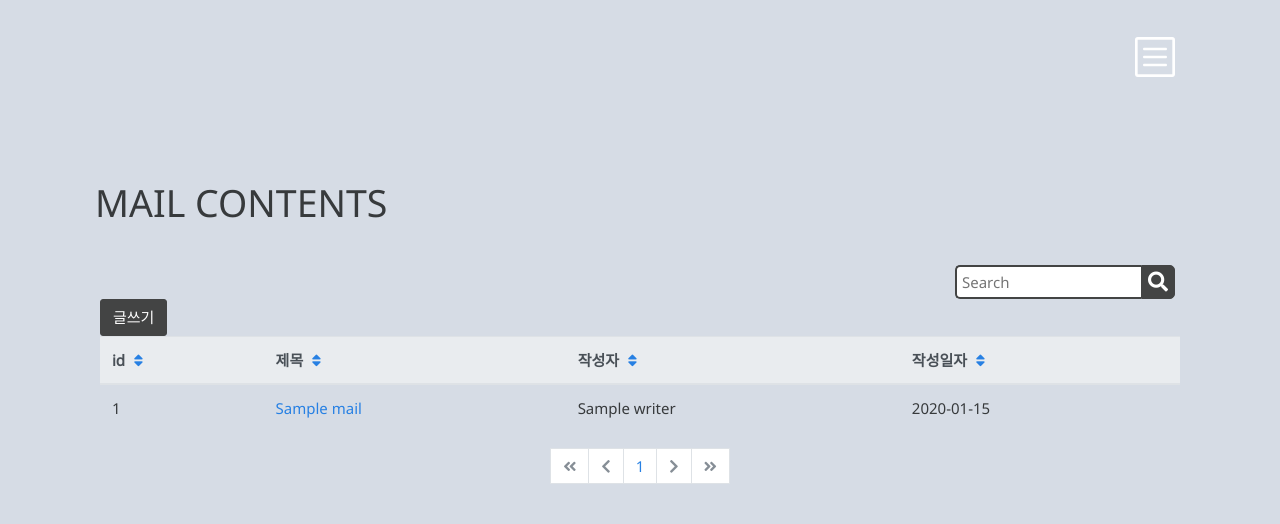
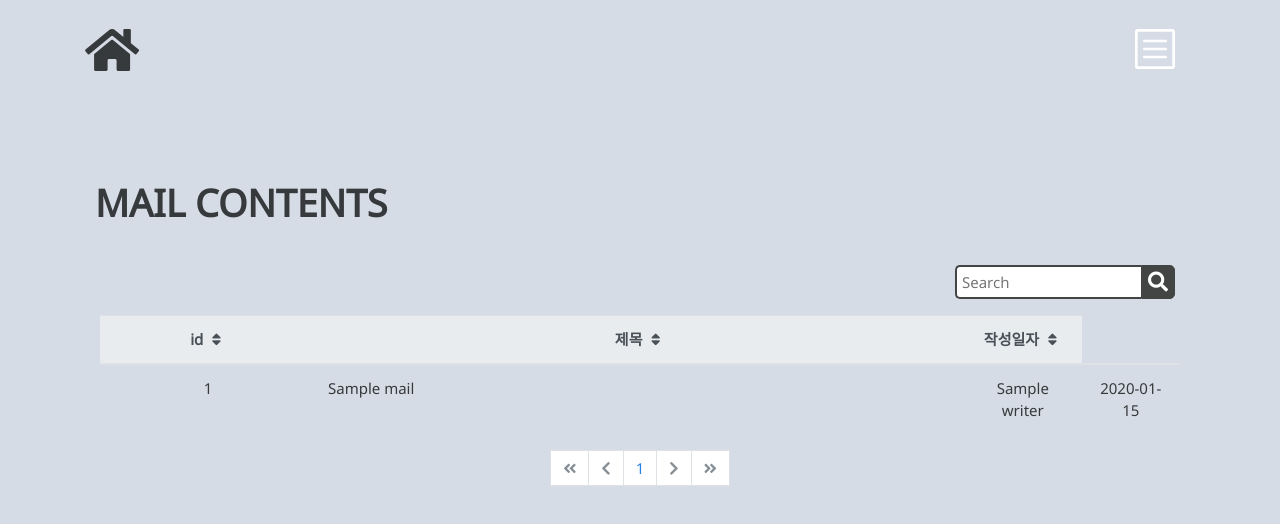
Before and after one commit to MH-Lee/connecting_box, a Django app: template templates/emailboard/email_list.html in a window 1280 px wide. Shown: the top 524 px of the page. Run offline with Django 3.2, Linux system fonts and the light colour scheme; the template is opened without the code that fills it: most values are stand-ins (such as "Sample title", 1, 10 or a date in 2020); some libraries are stand-ins or nearby versions.

Commit message:
mail contents

```diff
--- a/contents/forms.py
+++ b/contents/forms.py
@@ -5,10 +5,10 @@ class MailBoard(forms.Form):
         error_messages = {
             'required':'제목을 입력해주세요'
         },
-        max_length=128, label="제목")
+        max_length=200, label="제목")
     contents = forms.CharField(
         error_messages = {
             'required':'내용을 입력해주세요'
         },
         widget = forms.Textarea, label = "내용")
-    tags = forms.CharField(required=False, label="태그")
+    # tags = forms.CharField(required=False, label="태그")
--- a/contents/urls.py
+++ b/contents/urls.py
@@ -4,5 +4,6 @@ from . import views
 urlpatterns = [
     # path('rescue_list/', views.rescue_list, name='rescue_list'),
     path('mail_list/', views.email_list, name='email_list'),
-    # path('mail_detail/<int:pk>', views., name='mail_detail'),
+    path('mail_write/', views.mail_contents_write, name='email_write'),
+    path('mail_detail/<int:pk>', views.mail_contents_detail, name='mail_detail'),
 ]
--- /dev/null
+++ b/static/css/email_contents.css
@@ -0,0 +1,13 @@
+.subtitle h1 {
+    padding: 10px;
+    padding-bottom: 2rem;
+    padding-top: 2rem;
+    text-transform: uppercase;
+}
+.flex-table {
+    padding-top: 3rem;
+}
+
+.subtitle form {
+    padding-bottom: 1rem;
+}
--- a/static/css/email_list.css
+++ b/static/css/email_list.css
@@ -1,13 +1,3 @@
-.subtitle h1 {
-    padding: 10px;
-    padding-bottom: 2rem;
-    padding-top: 2rem;
-    text-transform: uppercase;
-}
-.flex-table {
-    padding-top: 3rem;
-}
-
 .subtitle form .searchTerm{
     /* width: 100%; */
     border: 2px solid rgb(67, 68, 68);
@@ -37,19 +27,53 @@
     font-size: 20px;
 }
 
-.flex-table .col-lg-12  button {
-    border-radius: 3px 3px;
-    background: rgb(67, 68, 68);
-    border: 1px solid rgb(67, 68, 68);
-}
-
 .flex-table .col-lg-12 table {
     width: 100%;
 }
 
 
+td {
+    /* width:520px; */
+        table-layout:fixed;
+         word-wrap:break-word;
+  }
+    .index {
+        text-align: center;
+        width: 10%;
+    }
+    .center {
+        text-align: center;
+        table-layout:fixed;
+        word-break: keep-all;
+        width: 50%;
+    }
+    .hide {
+      text-align: center;
+    }
+
+
+
+@media screen and (min-width: 768px) and (max-width:1460px){
+        .col-lg-12 table th:nth-child(3){
+            display: none;
+        }
+        .col-lg-12 table .index {
+            width: 20%;
+        }
+        .col-lg-12 table  .center {
+                width: 60%;
+        }
+    }
+
 @media only screen and (max-width: 786px) {
-    .flex-table .col-lg-12 table .hide{
+    .col-lg-12 table .hide{
         display: none;
     }
+
+    .col-lg-12 table .index {
+            width: 20%;
+    }
+    .col-lg-12 table  .center {
+            width: 80%;
+    }
 }
--- /dev/null
+++ b/static/css/email_write.css
@@ -0,0 +1,3 @@
+.form-control {
+    border-radius: 5px;
+}
--- a/static/css/login.css
+++ b/static/css/login.css
@@ -7,10 +7,6 @@
     border: 1px solid rgb(39, 38, 38);
 }
 
-.btn {
-    border-radius: 5px;
-}
-
 @media(max-width: 768px) {
     .container-login {
         padding: 2rem 3rem;
--- a/static/css/style.css
+++ b/static/css/style.css
@@ -2,6 +2,36 @@ body {
     font-family: 'Noto Sans', sans-serif;
     background-color: #d6dce5;
   }
+
+.btn {
+    border-radius: 3px 3px;
+    background: rgb(67, 68, 68);
+    border: 1px solid rgb(67, 68, 68);
+}
+
+.btn:hover {
+  background-color: black;
+  border: solid 1px black;
+}
+
+a {
+  color: inherit;
+  cursor:pointer;
+  text-decoration: none;
+}
+a:hover{
+  color:rgb(67, 68, 68);
+}
+
+h1 {
+  font-weight: bold;
+  text-transform: uppercase;
+}
+
+label {
+  font-weight: bold;
+  font-size: 20px;
+}
 
 .container .nav-toggle {
   display: flex;
@@ -9,7 +39,18 @@ body {
   /* background-color: blue; */
   width: 100%;
 }
-
+.nav-toggle .home {
+  width: 70%;
+}
+.home .icon {
+ display: flex;
+ justify-content: flex-start;
+ align-items: center;
+ height: 100%;
+}
+.icon i {
+  font-size: 48px
+}
 .nav-toggle header {
     /* background-color: #254a81; */
     color: white;
@@ -54,7 +95,7 @@ body {
   .menuBtn img {
     height: 40px;
     position: relative;
-    top: 13px;
+    top: 5px;
   }
 
   @media ( max-width: 768px ) {
@@ -63,7 +104,6 @@ body {
     }
   }
 
-
   @media screen and (min-width: 768px) and (max-width:1460px){
     .nav-toggle header {
       width: 50%;
--- a/templates/emailboard/_base.html
+++ b/templates/emailboard/_base.html
@@ -1,13 +1,14 @@
 {% extends "../index.html" %}
 {% load static from staticfiles %}
 {% block css %}
+<link href="{% static 'css/email_contents.css' %}" rel="stylesheet">
 <link href="{% static 'css/email_list.css' %}" rel="stylesheet">
 {% endblock %}
 
 {% block contents %}
 <div class="flex-table">
     <div class="subtitle">
-        <h1>{% block title %}Mail Contents {% endblock %}</h1>
+        <h1>{% block title %}{% endblock %}</h1>
         {% block search %}{% endblock %}
     </div>
     <div class="col-lg-12">
--- a/templates/emailboard/email_list.html
+++ b/templates/emailboard/email_list.html
@@ -1,7 +1,7 @@
 {% extends "emailboard/_base.html" %}
 {% load static from staticfiles %}
 
-
+{% block title %}Mail Contents{% endblock %}
 {% block search %}
 <form class="form-inline my-2 my-lg-0 justify-content-end"  method="GET" action="{% url 'email_list' %}">
   {% csrf_token %}
@@ -13,36 +13,33 @@
 {% endblock %}
 
 {% block table %}
-<button class="btn btn-primary" onclick="location.href='/contents/write/'">글쓰기</button>
+{% if request.user.is_superuser %}
+<button class="btn btn-primary" onclick="location.href='/contents/mail_write/'">글쓰기</button>
+{% else %}
+{% endif %}
 <table class="table">
     <thead class="thead-light">
       <tr>
-        <th>id
+        <th class="index">id
             {% if direction == 'asc' %}
-            <a id href="#"><i class="fa fa-fw fa-sort"></i></a>
+            <a id href="?order_by=id&direction=desc"><i class="fa fa-fw fa-sort"></i></a>
             {% else %}
-            <a id href="#"><i class="fa fa-fw fa-sort"></i></a>
+            <a id href="?order_by=id&direction=asc"><i class="fa fa-fw fa-sort"></i></a>
             {% endif %}
         </th>
         <th class="center">제목
           {% if direction == 'asc' %}
-          <a id href="#"><i class="fa fa-fw fa-sort"></i></a>
+          <a id href="?order_by=title&direction=desc"><i class="fa fa-fw fa-sort"></i></a>
           {% else %}
-          <a id href="#"><i class="fa fa-fw fa-sort"></i></a>
+          <a id href="?order_by=title&direction=asc"><i class="fa fa-fw fa-sort"></i></a>
           {% endif %}
         </th>
-        <th class="hide">작성자
-          {% if direction == 'asc' %}
-          <a id href="#"><i class="fa fa-fw fa-sort"></i></a>
-          {% else %}
-          <a id href="#"><i class="fa fa-fw fa-sort"></i></a>
-          {% endif %}
-        </th>
+        <th class="hide">작성자</th>
         <th class="hide">작성일자
           {% if direction == 'asc' %}
-          <a id href="#"><i class="fa fa-fw fa-sort"></i></a>
+          <a id href="?order_by=registered_dttm&direction=desc"><i class="fa fa-fw fa-sort"></i></a>
           {% else %}
-          <a id href="#"><i class="fa fa-fw fa-sort"></i></a>
+          <a id href="?order_by=registered_dttm&direction=asc"><i class="fa fa-fw fa-sort"></i></a>
           {% endif %}
         </th>
       </tr>
@@ -51,12 +48,8 @@
     <tbody></tbody>
       {% for mail in email_contents %}
       <tr>
-        <td class="center">{{ mail.id }}</td>
-        {% if mail.contents == 'nan' %}
-        <td>{{ mail.title }}</td>
-        {% else %}
+        <td class="index">{{ mail.id }}</td>
         <td><a href="/contents/mail_detail/{{ mail.id }}">{{ mail.title }}</a></td>
-        {% endif %}
         <td class="hide">{{ mail.writer }}</td>
         <td class="hide">{{ mail.registered_dttm | date:"Y-m-d" }}</td>
 
--- a/templates/index.html
+++ b/templates/index.html
@@ -19,7 +19,13 @@
   </head>
   <body>
     <div class="container">
+
         <div class="nav-toggle">
+            <div class="home">
+              <div class="icon">
+                <a href="/"><i class="fas fa-home"></i></a>
+              </div>
+            </div>
             <header> <span class="menuBtn"> <img src="{% static 'img/icon.svg' %}" alt="Toggle Button"> </span>
                 <nav id="navigation-list">
                   <ul>
```
Also changed, not shown: contents/views.py (+23 -18 lines), static/css/email_detail.css (added, +81 -0 lines), templates/emailboard/email_detail.html (+24 -0 lines), templates/emailboard/email_write.html (added, +30 -0 lines).
